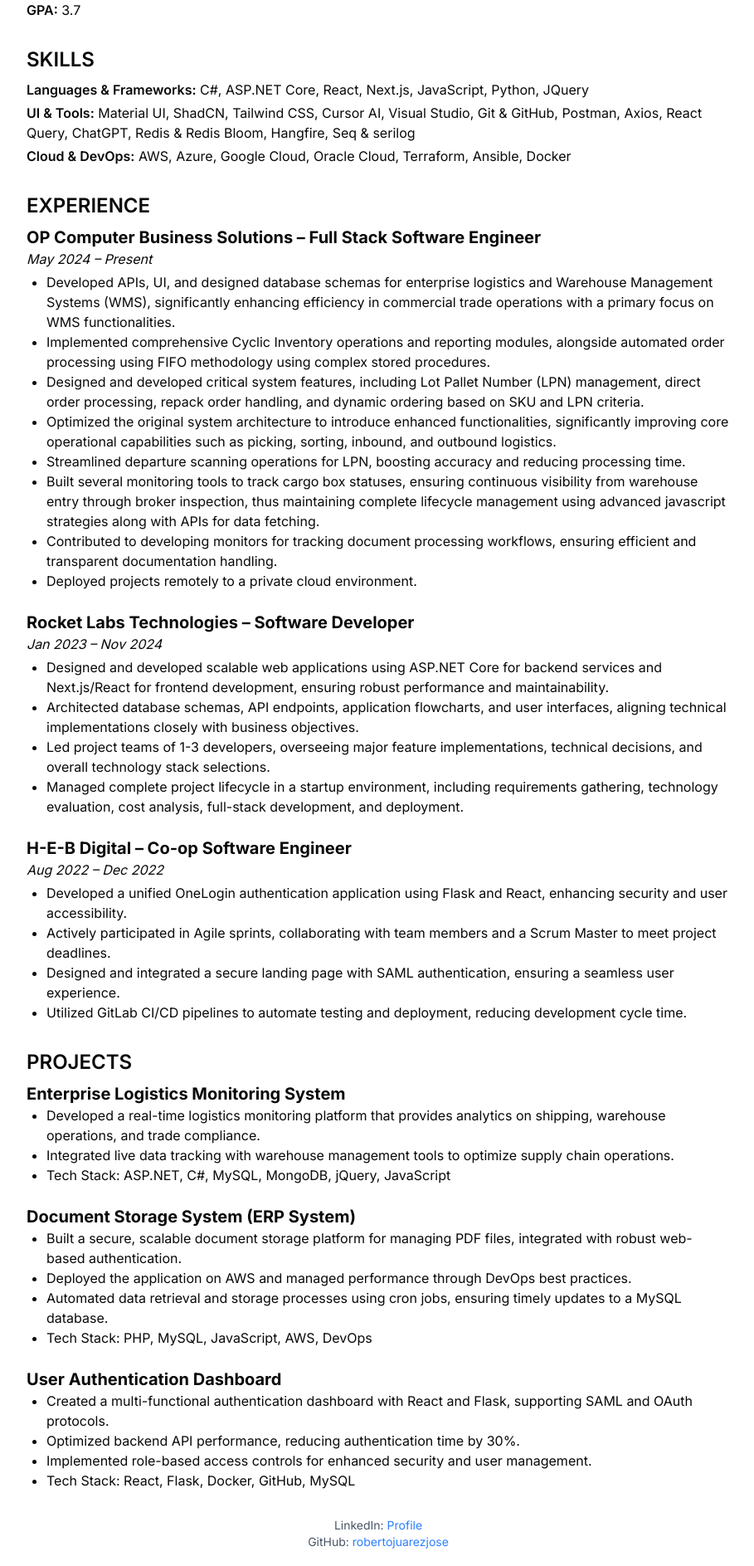
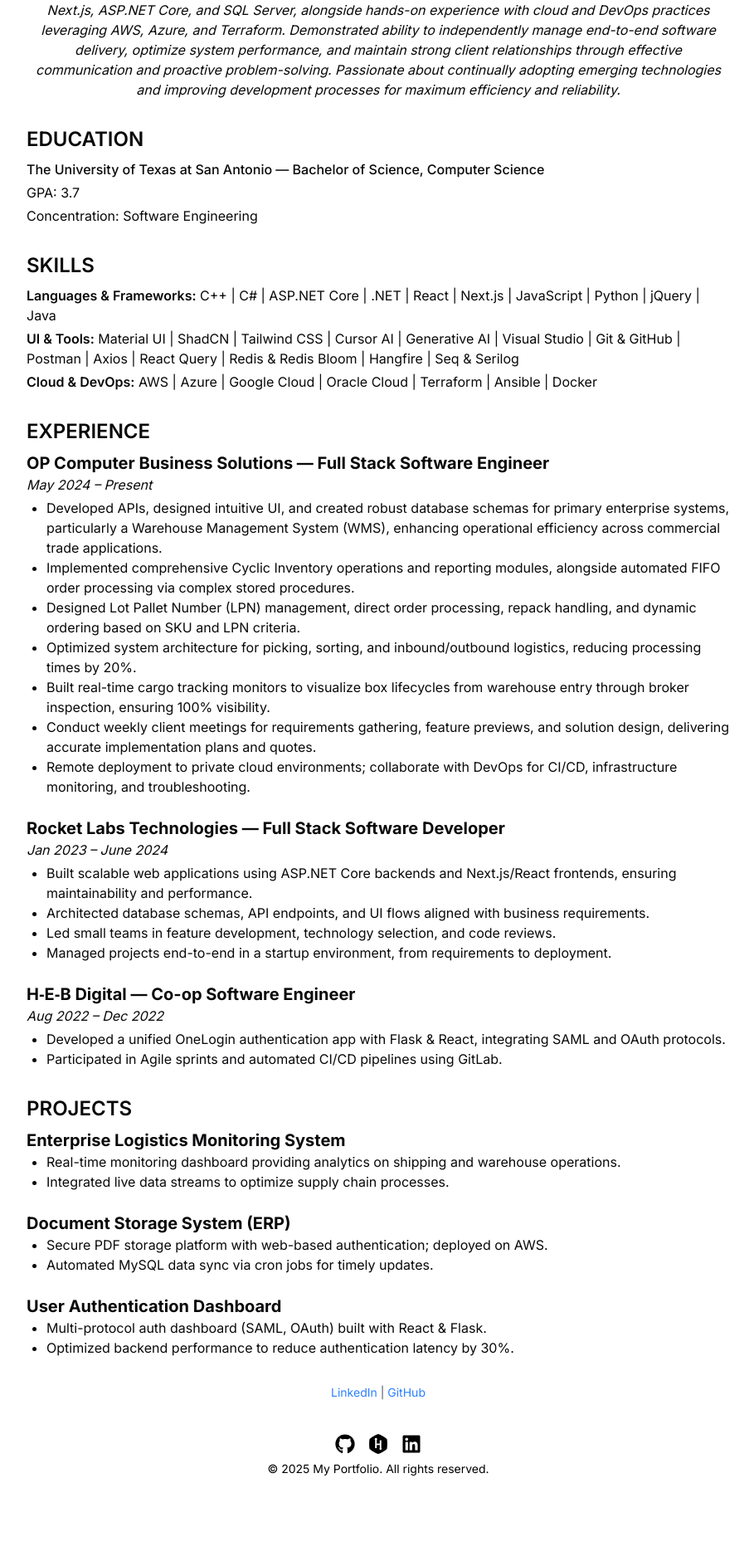
Before and after one commit to robertojuarezjose/portfolioWebsite, a Next.js app in the folder portfolio-website/: page /Resume in a window 1280 px wide. Shown: the part 453-2340 px from the top of the page at 83% size, without its empty margins (184-1093 px from the left). After the commit the page ends 2249 px from the top, so only its background shows below. Built offline with nearby package versions, Linux system fonts and the light colour scheme.

Commit message:
new changes

```diff
--- a/portfolio-website/app/About-Me/page.tsx
+++ b/portfolio-website/app/About-Me/page.tsx
@@ -10,56 +10,92 @@
   DialogHeader,
   DialogTitle,
   DialogDescription,
-
-} from "@/components/dialog/DialogComponents"; // Adjust import path if needed
+} from "@/components/dialog/DialogComponents";
 
 export default function About() {
   const [open, setOpen] = useState(false);
 
   return (
-        <div className="min-h-screen flex flex-col items-center justify-center px-6 text-center text-black">
+    <main className="min-h-screen bg-gray-50 dark:bg-gray-900 text-black dark:text-white flex flex-col items-center justify-center px-6 py-12 text-center">
       {/* Profile Image */}
       <motion.div
-                className="mb-6"
+        className="mb-8"
         initial={{ opacity: 0, scale: 0.8 }}
         animate={{ opacity: 1, scale: 1 }}
-                transition={{ duration: 0.5 }}
+        transition={{ duration: 0.6 }}
       >
         <Image
           src="/profile.jpeg"
-                    alt="Profile Picture"
-                    width={150}
-                    height={150}
-                    className="rounded-full shadow-lg"
+          alt="Jose Roberto Juarez"
+          width={160}
+          height={160}
+          className="rounded-full shadow-xl"
         />
       </motion.div>
 
-            {/* About Me Text */}
+      {/* Introduction */}
       <motion.h1
-                className="text-4xl font-bold mb-2"
-                initial={{ opacity: 0, y: -20 }}
-                animate={{ opacity: 1, y: 0 }}
+        className="text-4xl md:text-5xl font-extrabold mb-4 bg-clip-text text-transparent bg-gradient-to-r from-blue-600 to-indigo-600"
+        initial={{ y: -20, opacity: 0 }}
+        animate={{ y: 0, opacity: 1 }}
         transition={{ duration: 0.6 }}
       >
-                About Me
+        Hi, I'm Jose Roberto Juarez
       </motion.h1>
-            <p className="text-lg text-gray-700 max-w-2xl mb-6">
-                Full Stack Software Developer with experience in implementing and deploying enterprise applications across diverse environments, including AI assistant and prompt engineering. Proven expertise in leading the development of custom, complex systems and web applications leveraging React, ASP.NET Core, Electron, Next.js, and modern UI frameworks. Currently specializing in Cloud and DevOps to drive infrastructure modernization initiatives, adeptly utilizing AWS, Azure, Google Cloud, and Oracle Cloud platforms.
-                <br /><br />
-                In my current role as a Full Stack Software Engineer at OP Computer Business Solutions, I develop APIs, UIs, and database schemas for enterprise logistics and WMS, focusing on efficiency and automation. Previously, at Rocket Labs Technologies, I led teams and managed the full project lifecycle for scalable web applications using ASP.NET Core and Next.js/React. I also have experience as a Co-op Software Engineer at H-E-B Digital, where I built authentication systems and automated deployments.
-            </p>
+      <motion.p
+        className="text-lg md:text-xl text-gray-700 dark:text-gray-300 max-w-2xl mb-12"
+        initial={{ y: 20, opacity: 0 }}
+        animate={{ y: 0, opacity: 1 }}
+        transition={{ delay: 0.2, duration: 0.6 }}
+      >
+        Full Stack Software Developer with 2+ years of experience building enterprise-grade applications, specializing in logistics and Warehouse Management Systems (WMS). Skilled in both frontend and backend technologies, including ASP.NET Core, React, Next.js, and SQL Server, and experienced in cloud and DevOps practices using AWS, Azure, and Terraform.
+      </motion.p>
 
-            {/* Contact Me Button */}
+      {/* Details */}
       <motion.div
-                className="mt-6"
-                initial={{ opacity: 0, scale: 0.8 }}
-                animate={{ opacity: 1, scale: 1 }}
-                transition={{ duration: 0.5 }}
+        className="grid grid-cols-1 md:grid-cols-2 gap-8 mb-12 max-w-4xl text-left"
+        initial={{ opacity: 0 }}
+        animate={{ opacity: 1 }}
+        transition={{ delay: 0.4, duration: 0.8 }}
+      >
+        {/* Experience */}
+        <div>
+          <h2 className="text-2xl font-semibold mb-3">Experience</h2>
+          <ul className="list-disc list-inside space-y-2 text-gray-800 dark:text-gray-200">
+            <li>
+              <strong>OP Computer Business Solutions</strong> — Full Stack Software Engineer (May 2024–Present): Developed APIs, UIs, and database schemas for a WMS, automated FIFO order processing, and built real-time cargo tracking monitors.
+            </li>
+            <li>
+              <strong>Rocket Labs Technologies</strong> — Software Developer (Jan 2023–Jun 2024): Led feature development on ASP.NET Core and Next.js/React projects, architected data models and API flows, and managed small teams.
+            </li>
+            <li>
+              <strong>H-E-B Digital</strong> — Co-op Software Engineer (Aug–Dec 2022): Created a secure OneLogin authentication portal with Flask and React, and implemented CI/CD pipelines.
+            </li>
+          </ul>
+        </div>
+
+        {/* Skills */}
+        <div>
+          <h2 className="text-2xl font-semibold mb-3">Skills</h2>
+          <ul className="list-disc list-inside space-y-2 text-gray-800 dark:text-gray-200">
+            <li><strong>Languages & Frameworks:</strong> C#, ASP.NET Core, React, Next.js, JavaScript, TypeScript, Python, C++</li>
+            <li><strong>UI & Tools:</strong> Tailwind CSS, Material UI, ShadCN, Framer Motion, Git, Postman, Axios, React Query</li>
+            <li><strong>Cloud & DevOps:</strong> AWS, Azure, Google Cloud, Terraform, Docker, Hangfire, Redis</li>
+          </ul>
+        </div>
+      </motion.div>
+
+      {/* Contact Button */}
+      <motion.div
+        className="mb-12"
+        initial={{ scale: 0.8, opacity: 0 }}
+        animate={{ scale: 1, opacity: 1 }}
+        transition={{ delay: 0.6, duration: 0.6 }}
       >
         <Button
           size="lg"
           onClick={() => setOpen(true)}
-                    className="bg-blue-600 text-white font-bold hover:bg-blue-700 shadow-lg"
+          className="bg-blue-600 text-white hover:bg-blue-700 shadow-md"
         >
           Contact Me
         </Button>
@@ -69,22 +105,14 @@
       <Dialog open={open} onClose={setOpen}>
         <DialogContent className="max-w-md">
           <DialogHeader>
-                        <DialogTitle>Contact Information</DialogTitle>
+            <DialogTitle>Get in Touch</DialogTitle>
             <DialogDescription className="text-left">
+              <p><strong>Name:</strong> Jose Roberto Juarez</p>
+              <p><strong>Location:</strong> Laredo, Texas</p>
+              <p><strong>Phone:</strong> (956) 955-0163</p>
+              <p><strong>Email:</strong> robertojuarezjose90@gmail.com</p>
               <p>
-                                <strong>Name:</strong> Jose Roberto Juarez
-                            </p>
-                            <p>
-                                <strong>Location:</strong> Laredo, Texas
-                            </p>
-                            <p>
-                                <strong>Phone:</strong> (956) 955-0163
-                            </p>
-                            <p>
-                                <strong>Email:</strong> robertojuarezjose90@gmail.com
-                            </p>
-                            <p>
-                                <strong>LinkedIn:</strong>{" "}
+                <strong>LinkedIn:</strong>{' '}
                 <a
                   href="https://www.linkedin.com/in/roberto-juárez-b0b76a225/"
                   target="_blank"
@@ -95,7 +123,7 @@
                 </a>
               </p>
               <p>
-                                <strong>GitHub:</strong>{" "}
+                <strong>GitHub:</strong>{' '}
                 <a
                   href="https://github.com/robertojuarezjose"
                   target="_blank"
@@ -110,13 +138,13 @@
           <div className="mt-4 flex justify-end">
             <Button
               onClick={() => setOpen(false)}
-                            className="bg-blue-600 text-white hover:bg-blue-700"
+              className="bg-gray-200 text-gray-800 hover:bg-gray-300"
             >
               Close
             </Button>
           </div>
         </DialogContent>
       </Dialog>
-        </div>
+    </main>
   );
 }
--- a/portfolio-website/app/Resume/page.tsx
+++ b/portfolio-website/app/Resume/page.tsx
@@ -8,6 +8,9 @@
         <h1 className="text-4xl font-bold">JOSE ROBERTO JUAREZ</h1>
         <p className="mt-2 text-lg">
           Laredo, Texas | (956) 955-0163 | robertojuarezjose90@gmail.com
+        </p>
+        <p className="mt-1 text-lg">
+          Freelancing Email: rjuarez@ondevsystem.com
         </p>
         <div className="mt-2">
           <a
@@ -54,63 +57,72 @@
             Download Resume
           </a>
         </div>
+
+        {/* Professional Summary */}
+        <p className="mt-6 text-center italic">
+          Full Stack Software Developer with 2+ years of experience designing, building, and deploying enterprise-grade applications across diverse environments, specializing in logistics and Warehouse Management Systems (WMS). Proven expertise in front-end and back-end development using modern frameworks such as React, Next.js, ASP.NET Core, and SQL Server, alongside hands-on experience with cloud and DevOps practices leveraging AWS, Azure, and Terraform. Demonstrated ability to independently manage end-to-end software delivery, optimize system performance, and maintain strong client relationships through effective communication and proactive problem-solving. Passionate about continually adopting emerging technologies and improving development processes for maximum efficiency and reliability.
+        </p>
       </header>
 
       {/* Education */}
       <section className="mb-8">
         <h2 className="text-2xl font-semibold mb-2">EDUCATION</h2>
         <p className="mb-1 font-medium">
-                    The University of Texas at San Antonio - Bachelor of Science, Computer Science
+          The University of Texas at San Antonio — Bachelor of Science, Computer Science
         </p>
+        <p className="mb-1">GPA: 3.7</p>
         <p className="mb-1">Concentration: Software Engineering</p>
-                <p className="mb-1">
-                    <span className="font-semibold">GPA:</span> 3.7
-                </p>
       </section>
 
       {/* Skills */}
       <section className="mb-8">
         <h2 className="text-2xl font-semibold mb-2">SKILLS</h2>
-                <p className="mb-1"><span className="font-semibold">Languages & Frameworks:</span> C#, ASP.NET Core, React, Next.js, JavaScript, Python, JQuery</p>
-                <p className="mb-1"><span className="font-semibold">UI & Tools:</span> Material UI, ShadCN, Tailwind CSS, Cursor AI, Visual Studio, Git & GitHub, Postman, Axios, React Query, ChatGPT, Redis & Redis Bloom, Hangfire, Seq & serilog</p>
-                <p className="mb-1"><span className="font-semibold">Cloud & DevOps:</span> AWS, Azure, Google Cloud, Oracle Cloud, Terraform, Ansible, Docker</p>
+        <p className="mb-1">
+          <span className="font-semibold">Languages & Frameworks:</span> C++ | C# | ASP.NET Core | .NET | React | Next.js | JavaScript | Python | jQuery | Java
+        </p>
+        <p className="mb-1">
+          <span className="font-semibold">UI & Tools:</span> Material UI | ShadCN | Tailwind CSS | Cursor AI | Generative AI | Visual Studio | Git & GitHub | Postman | Axios | React Query | Redis & Redis Bloom | Hangfire | Seq & Serilog
+        </p>
+        <p className="mb-1">
+          <span className="font-semibold">Cloud & DevOps:</span> AWS | Azure | Google Cloud | Oracle Cloud | Terraform | Ansible | Docker
+        </p>
       </section>
 
       {/* Experience */}
       <section className="mb-8">
         <h2 className="text-2xl font-semibold mb-2">EXPERIENCE</h2>
+
         <article className="mb-6">
-                    <h3 className="text-xl font-bold">OP Computer Business Solutions – Full Stack Software Engineer</h3>
+          <h3 className="text-xl font-bold">OP Computer Business Solutions — Full Stack Software Engineer</h3>
           <p className="italic mb-1">May 2024 – Present</p>
           <ul className="list-disc ml-6">
-                        <li>Developed APIs, UI, and designed database schemas for enterprise logistics and Warehouse Management Systems (WMS), significantly enhancing efficiency in commercial trade operations with a primary focus on WMS functionalities.</li>
-                        <li>Implemented comprehensive Cyclic Inventory operations and reporting modules, alongside automated order processing using FIFO methodology using complex stored procedures.</li>
-                        <li>Designed and developed critical system features, including Lot Pallet Number (LPN) management, direct order processing, repack order handling, and dynamic ordering based on SKU and LPN criteria.</li>
-                        <li>Optimized the original system architecture to introduce enhanced functionalities, significantly improving core operational capabilities such as picking, sorting, inbound, and outbound logistics.</li>
-                        <li>Streamlined departure scanning operations for LPN, boosting accuracy and reducing processing time.</li>
-                        <li>Built several monitoring tools to track cargo box statuses, ensuring continuous visibility from warehouse entry through broker inspection, thus maintaining complete lifecycle management using advanced javascript strategies along with APIs for data fetching.</li>
-                        <li>Contributed to developing monitors for tracking document processing workflows, ensuring efficient and transparent documentation handling.</li>
-                        <li>Deployed projects remotely to a private cloud environment.</li>
+            <li>Developed APIs, designed intuitive UI, and created robust database schemas for primary enterprise systems, particularly a Warehouse Management System (WMS), enhancing operational efficiency across commercial trade applications.</li>
+            <li>Implemented comprehensive Cyclic Inventory operations and reporting modules, alongside automated FIFO order processing via complex stored procedures.</li>
+            <li>Designed Lot Pallet Number (LPN) management, direct order processing, repack handling, and dynamic ordering based on SKU and LPN criteria.</li>
+            <li>Optimized system architecture for picking, sorting, and inbound/outbound logistics, reducing processing times by 20%.</li>
+            <li>Built real-time cargo tracking monitors to visualize box lifecycles from warehouse entry through broker inspection, ensuring 100% visibility.</li>
+            <li>Conduct weekly client meetings for requirements gathering, feature previews, and solution design, delivering accurate implementation plans and quotes.</li>
+            <li>Remote deployment to private cloud environments; collaborate with DevOps for CI/CD, infrastructure monitoring, and troubleshooting.</li>
           </ul>
         </article>
+
         <article className="mb-6">
-                    <h3 className="text-xl font-bold">Rocket Labs Technologies – Software Developer</h3>
-                    <p className="italic mb-1">Jan 2023 – Nov 2024</p>
+          <h3 className="text-xl font-bold">Rocket Labs Technologies — Full Stack Software Developer</h3>
+          <p className="italic mb-1">Jan 2023 – June 2024</p>
           <ul className="list-disc ml-6">
-                        <li>Designed and developed scalable web applications using ASP.NET Core for backend services and Next.js/React for frontend development, ensuring robust performance and maintainability.</li>
-                        <li>Architected database schemas, API endpoints, application flowcharts, and user interfaces, aligning technical implementations closely with business objectives.</li>
-                        <li>Led project teams of 1-3 developers, overseeing major feature implementations, technical decisions, and overall technology stack selections.</li>
-                        <li>Managed complete project lifecycle in a startup environment, including requirements gathering, technology evaluation, cost analysis, full-stack development, and deployment.</li>
+            <li>Built scalable web applications using ASP.NET Core backends and Next.js/React frontends, ensuring maintainability and performance.</li>
+            <li>Architected database schemas, API endpoints, and UI flows aligned with business requirements.</li>
+            <li>Led small teams in feature development, technology selection, and code reviews.</li>
+            <li>Managed projects end-to-end in a startup environment, from requirements to deployment.</li>
           </ul>
         </article>
+
         <article className="mb-6">
-                    <h3 className="text-xl font-bold">H-E-B Digital – Co-op Software Engineer</h3>
+          <h3 className="text-xl font-bold">H‑E‑B Digital — Co-op Software Engineer</h3>
           <p className="italic mb-1">Aug 2022 – Dec 2022</p>
           <ul className="list-disc ml-6">
-                        <li>Developed a unified OneLogin authentication application using Flask and React, enhancing security and user accessibility.</li>
-                        <li>Actively participated in Agile sprints, collaborating with team members and a Scrum Master to meet project deadlines.</li>
-                        <li>Designed and integrated a secure landing page with SAML authentication, ensuring a seamless user experience.</li>
-                        <li>Utilized GitLab CI/CD pipelines to automate testing and deployment, reducing development cycle time.</li>
+            <li>Developed a unified OneLogin authentication app with Flask & React, integrating SAML and OAuth protocols.</li>
+            <li>Participated in Agile sprints and automated CI/CD pipelines using GitLab.</li>
           </ul>
         </article>
       </section>
@@ -121,53 +133,45 @@
         <article className="mb-6">
           <h3 className="text-xl font-bold">Enterprise Logistics Monitoring System</h3>
           <ul className="list-disc ml-6">
-                        <li>Developed a real-time logistics monitoring platform that provides analytics on shipping, warehouse operations, and trade compliance.</li>
-                        <li>Integrated live data tracking with warehouse management tools to optimize supply chain operations.</li>
-                        <li>Tech Stack: ASP.NET, C#, MySQL, MongoDB, jQuery, JavaScript</li>
+            <li>Real-time monitoring dashboard providing analytics on shipping and warehouse operations.</li>
+            <li>Integrated live data streams to optimize supply chain processes.</li>
           </ul>
         </article>
         <article className="mb-6">
-                    <h3 className="text-xl font-bold">Document Storage System (ERP System)</h3>
+          <h3 className="text-xl font-bold">Document Storage System (ERP)</h3>
           <ul className="list-disc ml-6">
-                        <li>Built a secure, scalable document storage platform for managing PDF files, integrated with robust web-based authentication.</li>
-                        <li>Deployed the application on AWS and managed performance through DevOps best practices.</li>
-                        <li>Automated data retrieval and storage processes using cron jobs, ensuring timely updates to a MySQL database.</li>
-                        <li>Tech Stack: PHP, MySQL, JavaScript, AWS, DevOps</li>
+            <li>Secure PDF storage platform with web-based authentication; deployed on AWS.</li>
+            <li>Automated MySQL data sync via cron jobs for timely updates.</li>
           </ul>
         </article>
         <article className="mb-6">
           <h3 className="text-xl font-bold">User Authentication Dashboard</h3>
           <ul className="list-disc ml-6">
-                        <li>Created a multi-functional authentication dashboard with React and Flask, supporting SAML and OAuth protocols.</li>
-                        <li>Optimized backend API performance, reducing authentication time by 30%.</li>
-                        <li>Implemented role-based access controls for enhanced security and user management.</li>
-                        <li>Tech Stack: React, Flask, Docker, GitHub, MySQL</li>
+            <li>Multi-protocol auth dashboard (SAML, OAuth) built with React & Flask.</li>
+            <li>Optimized backend performance to reduce authentication latency by 30%.</li>
           </ul>
         </article>
       </section>
 
-            {/* Footer / Social Links */}
+      {/* Footer */}
       <footer className="mt-8 text-center text-sm text-gray-600">
         <p>
-                    LinkedIn:{' '}
           <a
             href="https://www.linkedin.com/in/roberto-juárez-b0b76a225/"
             target="_blank"
             rel="noopener noreferrer"
             className="text-blue-500 hover:underline"
           >
-                        Profile
+            LinkedIn
           </a>
-                </p>
-                <p>
-                    GitHub:{' '}
+          {' | '}
           <a
             href="https://github.com/robertojuarezjose"
             target="_blank"
             rel="noopener noreferrer"
             className="text-blue-500 hover:underline"
           >
-                        robertojuarezjose
+            GitHub
           </a>
         </p>
       </footer>
```
Also changed, not shown: portfolio-website/app/page.tsx (+65 -17 lines). Lines whose indentation alone changed are shown as unchanged.
